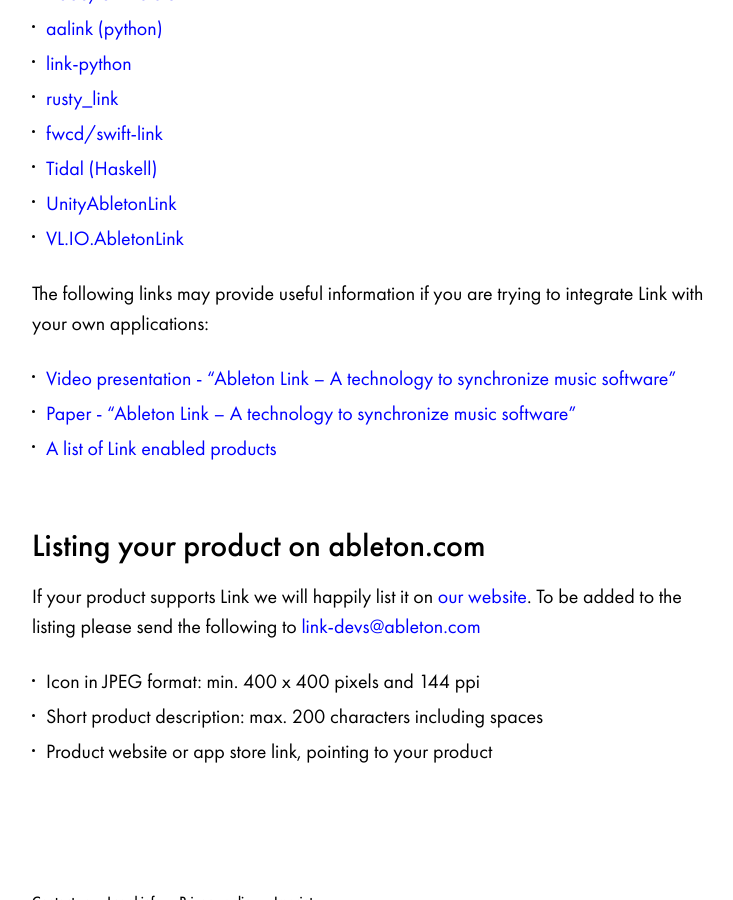
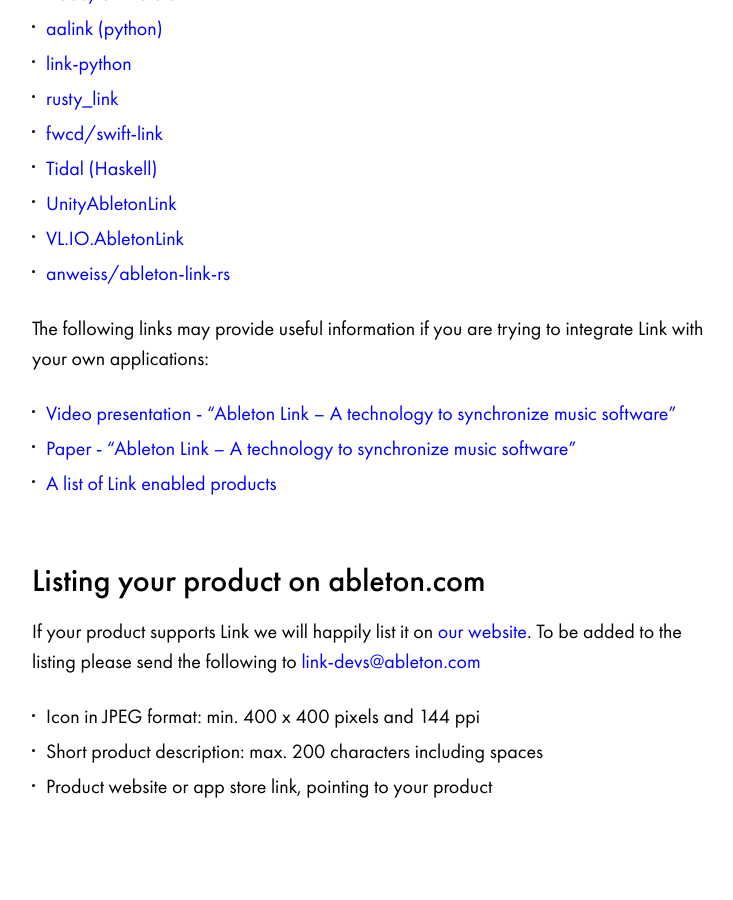
Before and after one commit to Ableton/ableton.github.io, a Jekyll site: the page built from link/index.md, in a window 1280 px wide and 900 px high, scrolled down 6391 px. Shown: the whole window, without its empty margins (268-1001 px from the left). Built offline with Jekyll 4.4.1, drawn with Linux system fonts in a browser that asks for light colours.

Commit message:
add new native Rust implementation

```diff
--- a/link/index.md
+++ b/link/index.md
@@ -220,6 +220,7 @@ If you are missing a repository in this list please open a pull request or mail
 - [Tidal (Haskell)](https://github.com/tidalcycles/Tidal/tree/dev/tidal-link)
 - [UnityAbletonLink](https://github.com/comoc/UnityAbletonLink)
 - [VL.IO.AbletonLink](https://github.com/SpaceMusicZH/VL.IO.AbletonLink)
+- [anweiss/ableton-link-rs](https://github.com/anweiss/ableton-link-rs)
 
 The following links may provide useful information if you are trying to integrate Link
 with your own applications:
```
